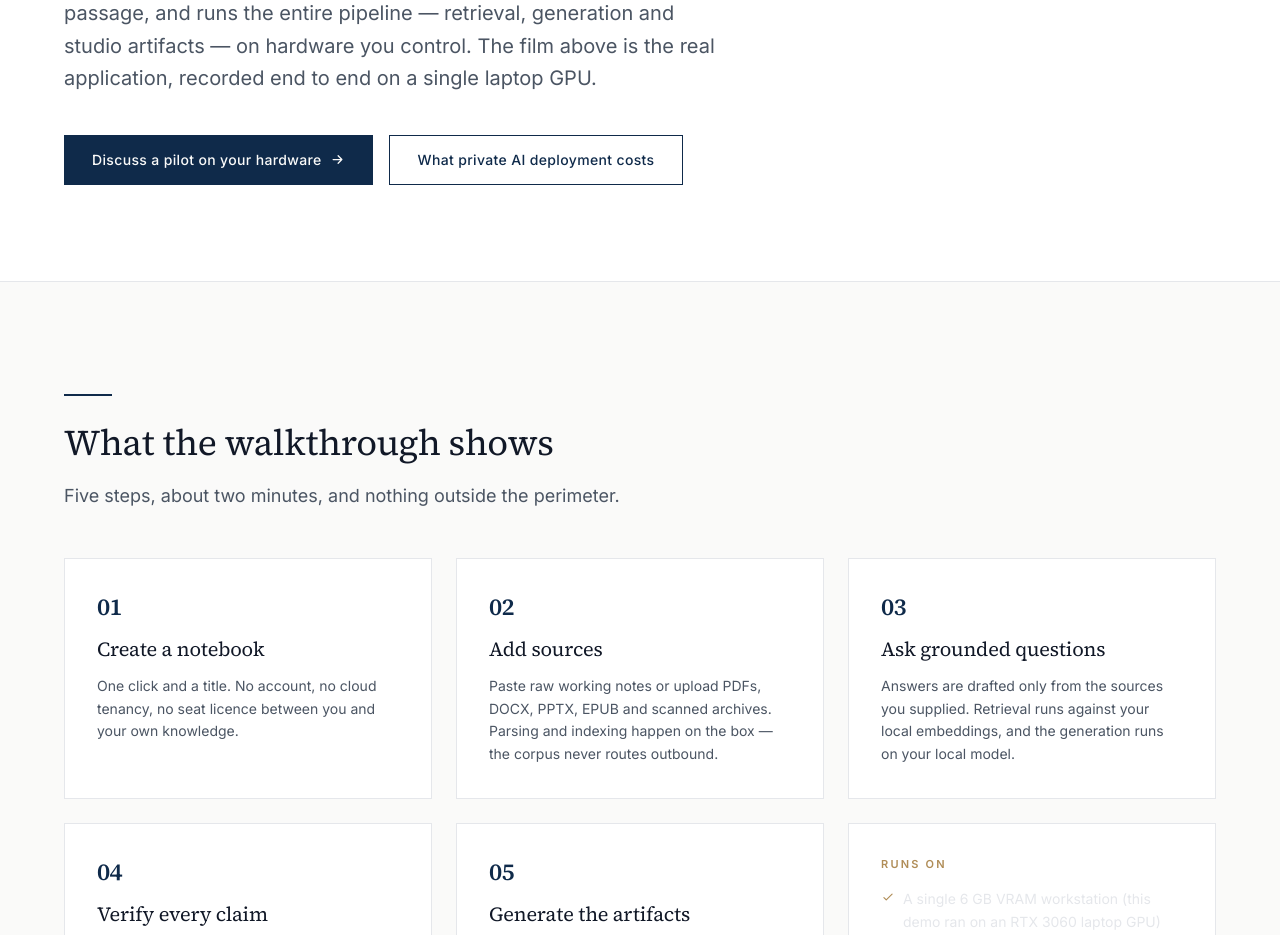
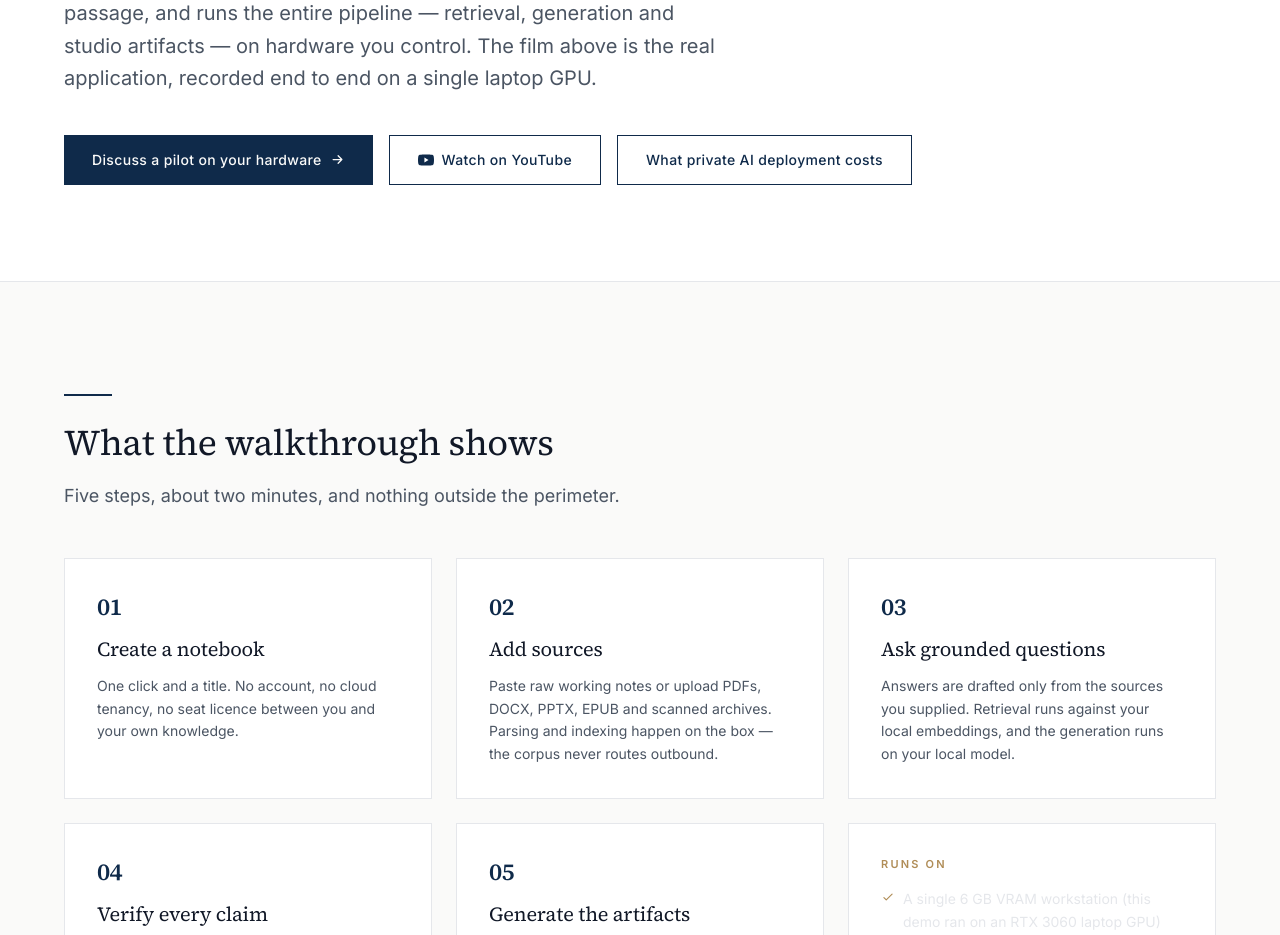
Before and after one commit to Aimotive-agent/veritas-global-ai, a Next.js app: page /mininotebook in a window 1280 px wide. Shown: the part 1140-2075 px from the top of the page. Built offline with nearby package versions, Linux system fonts and the light colour scheme; no server answers.

Commit message:
feat(mininotebook): link the published YouTube walkthrough from the page and its VideoObject

```diff
--- a/src/app/mininotebook/page.tsx
+++ b/src/app/mininotebook/page.tsx
@@ -140,6 +140,17 @@ export default function MiniNotebookPage() {
               </svg>
             </Link>
             <Link
+              href="https://youtu.be/QNF0hW4EzkE"
+              target="_blank"
+              rel="noopener noreferrer"
+              className="btn-secondary font-medium px-7 py-3.5 text-sm tracking-wide inline-flex items-center gap-2"
+            >
+              <svg width="16" height="16" fill="currentColor" viewBox="0 0 24 24" aria-hidden="true">
+                <path d="M23.5 6.2a3 3 0 00-2.1-2.1C19.5 3.6 12 3.6 12 3.6s-7.5 0-9.4.5A3 3 0 00.5 6.2 31.4 31.4 0 000 12a31.4 31.4 0 00.5 5.8 3 3 0 002.1 2.1c1.9.5 9.4.5 9.4.5s7.5 0 9.4-.5a3 3 0 002.1-2.1A31.4 31.4 0 0024 12a31.4 31.4 0 00-.5-5.8zM9.6 15.6V8.4L15.8 12l-6.2 3.6z" />
+              </svg>
+              Watch on YouTube
+            </Link>
+            <Link
               href="/private-ai-cost"
               className="btn-secondary font-medium px-7 py-3.5 text-sm tracking-wide inline-flex items-center gap-2"
             >
--- a/src/lib/seo.ts
+++ b/src/lib/seo.ts
@@ -142,6 +142,7 @@ export function mininotebookVideoJsonLd() {
     duration: "PT2M7S",
     contentUrl: `${SITE_URL}/mininotebook-demo.mp4`,
     embedUrl: `${SITE_URL}/mininotebook`,
+    sameAs: ["https://youtu.be/QNF0hW4EzkE"],
     inLanguage: "en",
     isFamilyFriendly: true,
     publisher: { "@id": `${SITE_URL}/#organization` },
```
